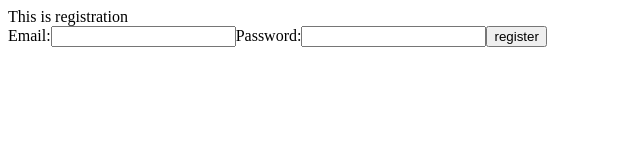
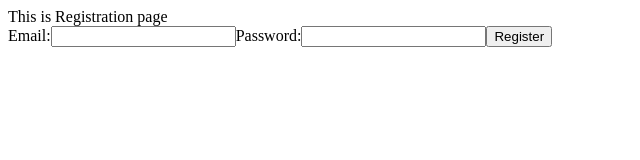
Before and after one commit to team-nodebase-mvp/fitness-tracker, a React app: page / in a window 1280 px wide. Both pictures are taken after a click on the button "Register". Shown: the top 160 px of the page, without its empty margins (0-640 px from the left). Built offline with nearby package versions, Linux system fonts and the light colour scheme; the HTML template or start-up script is replaced by a standard one.

Commit message:
added registration page

```diff
--- a/react-client/src/components/Registration.jsx
+++ b/react-client/src/components/Registration.jsx
@@ -1,13 +1,34 @@
-import React from 'react';
+import React, { Component } from 'react';
 
-const Registration = (props) => (
-  <form>
-      <div>This is registration</div>
-      <label>Email:</label>
-      <input type="email"></input>
-      <label>Password:</label>
-      <input type="password"></input>
-      <input type="submit" value="register"></input>
-  </form>
-)
-export default Registration
+export default class Registration extends Component{
+  constructor(props) {
+    super(props);
+    this.state = {
+      email: '',
+      password: ''
+    }
+    //bind yo functions
+    this.inputHandler = this.inputHandler.bind(this);
+  }
+  //functions here
+  inputHandler(e) {
+    const { type, value } = e.target;
+    this.setState({
+      [type]: value
+    })
+  }
+
+  render() {
+    const { email, password } = this.state;
+    return(
+      <form email={ email } password={ password } onSubmit={(e) => this.props.loginHandler(e)}>
+        <div>This is Registration page</div>
+        <label>Email:</label>
+        <input type="email" onChange={(e) => this.inputHandler(e)} pattern="[a-z0-9._%+-]+@[a-z0-9.-]+\.[a-z]{2,}$" required></input>
+        <label>Password:</label>
+        <input type="password" onChange={(e) => this.inputHandler(e)} pattern="(?=.*\d)(?=.*[a-z])(?=.*[A-Z]).{8,}" title="Must contain at least one number and one uppercase and lowercase letter, and at least 8 or more characters" required></input>
+        <input type="submit" value="Register"></input>
+      </form>
+    )
+  }
+}
```
Also changed, not shown: 1 other file (tests, documents, lock files or other folders).
